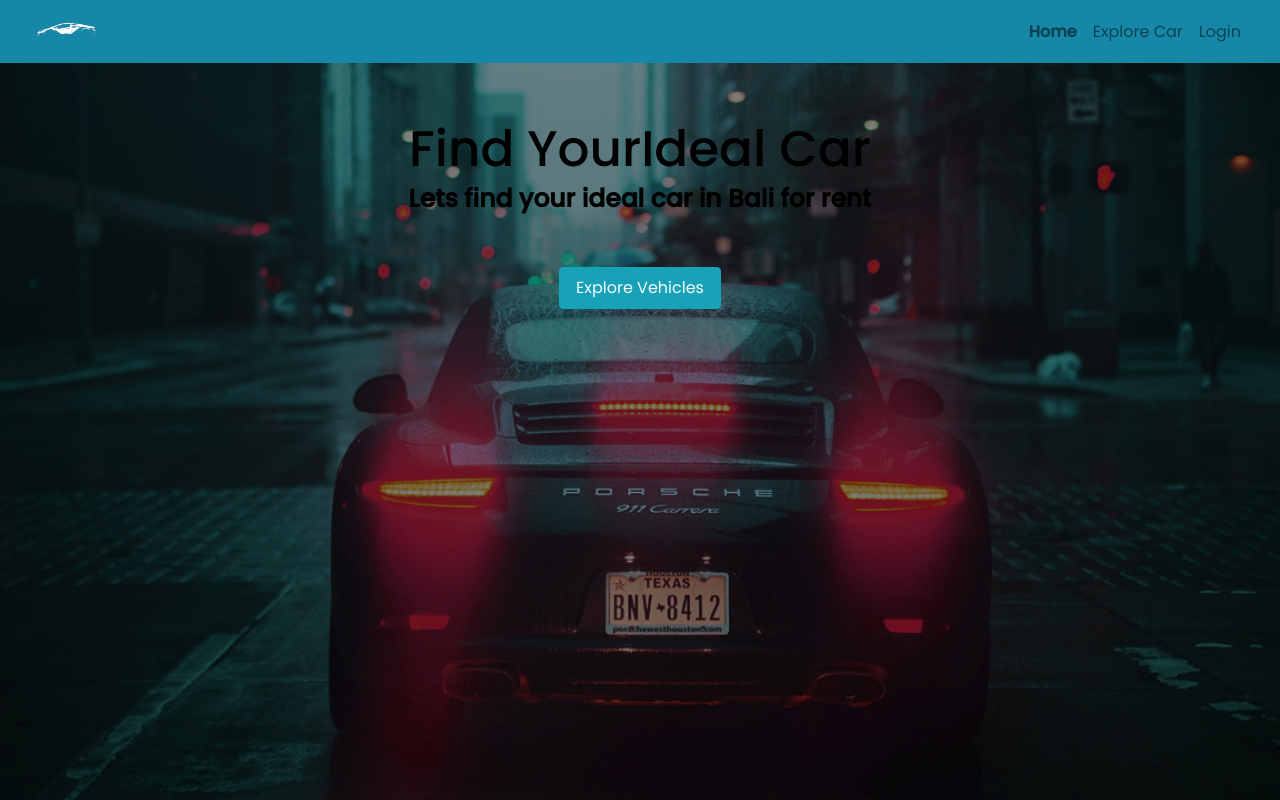
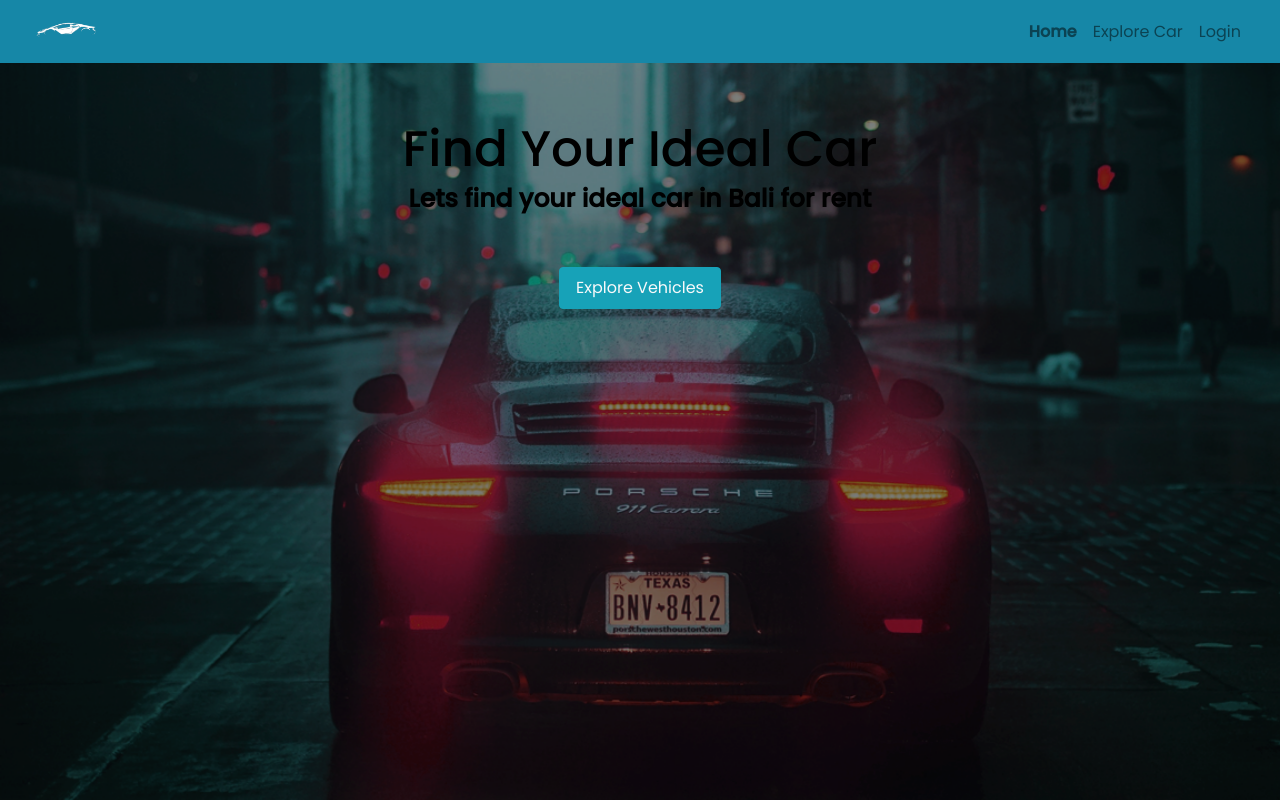
Before and after one commit to restuprajna/Project_UAS_Kelompok17_Frontend, a Vue app: page /#/ in a window 1280 px wide. Shown: the top 800 px of the page. Built offline with nearby package versions, Linux system fonts and the light colour scheme.

Commit message:
update home

```diff
--- a/src/views/customer/Home.vue
+++ b/src/views/customer/Home.vue
@@ -4,7 +4,7 @@
     <!--Banner Start here -->
     <div class="container-fluid banner-cover py-2 text-center justify-content-center d-flex">
         <div class="title-banner text-white" >
-            <h1 id="title-text" class="mt-5 d-flex justify-content-center">Find YourIdeal Car</h1>
+            <h1 id="title-text" class="mt-5 d-flex justify-content-center">Find Your Ideal Car</h1>
             <p id="tagline">Lets find your ideal car in Bali for rent</p>
             <div class="mt-5 d-flex justify-content-center">
                 <router-link class="nav-link btn btn-info text-light" to="/explore">Explore Vehicles</router-link>
```
